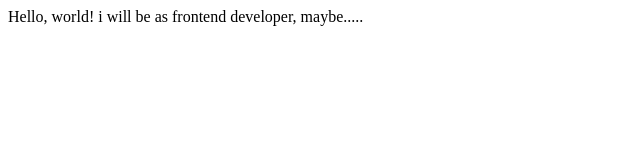
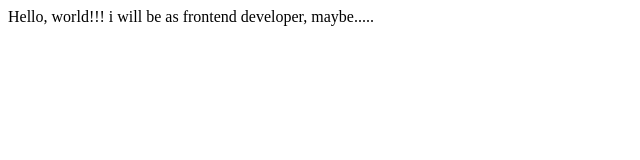
Before and after one commit to PavloUmrysh/html_lessons, a plain HTML site: page lesson_2/code_lesson/index.html in a window 1280 px wide. Shown: the full height of the page, 0-640 px from the left. Drawn offline with Linux system fonts and the light colour scheme.

Commit message:
change file

```diff
--- a/lesson_2/code_lesson/index.html
+++ b/lesson_2/code_lesson/index.html
@@ -8,7 +8,7 @@
     <title>My first page</title>
   </head>
   <body>
-    Hello, world!
+    Hello, world!!!
     i will be as frontend developer, maybe.....
   </body>
 </html>
```
